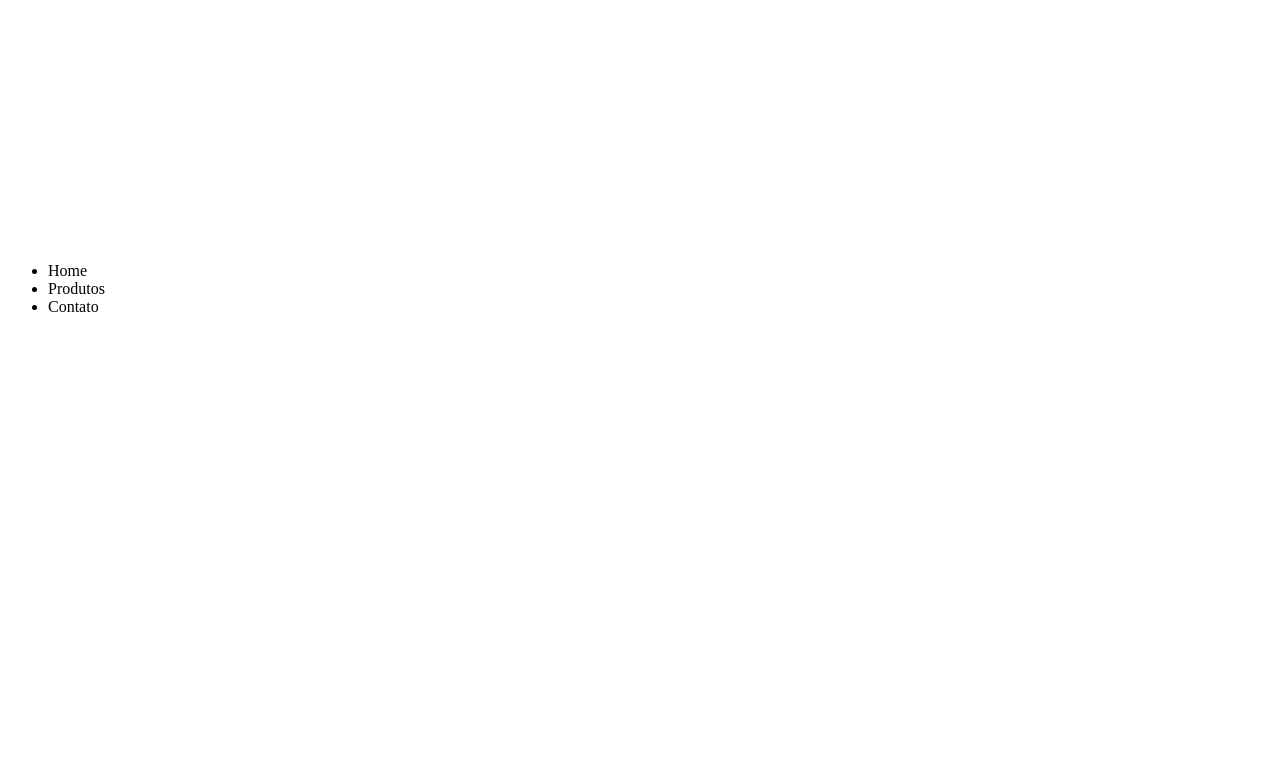
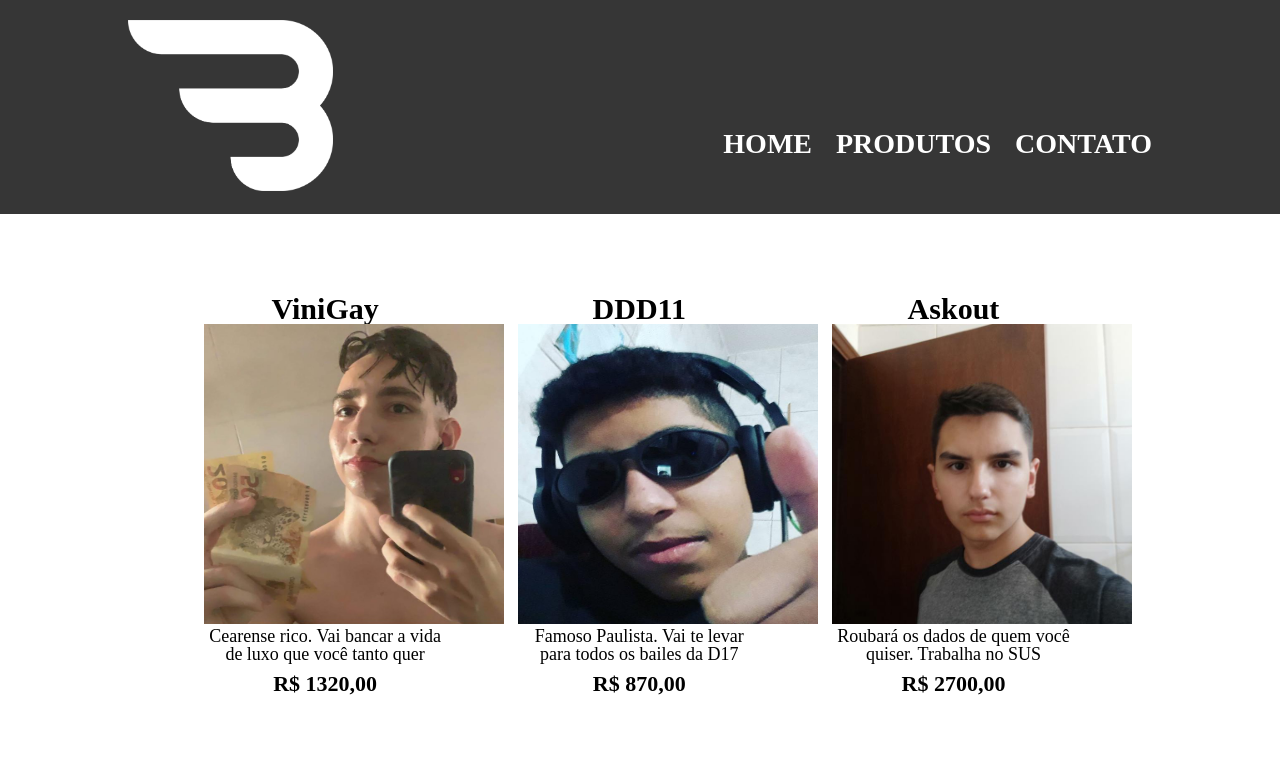
Before and after one commit to Bebeuh/FirstAluraProject, a plain HTML site: page produtos.html in a window 1280 px wide. Drawn offline with Linux system fonts and the light colour scheme.

Commit message:
products

```diff
--- a/produtos.css
+++ b/produtos.css
@@ -1,3 +1,74 @@
 #banner {
     width: 20%;
 }
+header {
+    background: #363636;
+    padding: 20px 0;
+}
+.caixa {
+    position: relative;
+    width: 1024px;
+    margin: 0 auto;
+}
+nav {
+    position: absolute;
+    top: 110px;
+    right: 0;
+}
+
+nav li {
+    display: inline;
+    margin: 0 0 0 20px;
+}
+
+nav a {
+    text-transform: uppercase;
+    color: #FFFFFF;
+    font-weight: bold;
+    font-size: 28px;
+    text-decoration: none;
+}
+.produtos {
+    width: 940px;
+    margin: 0 auto;
+    padding: 50px 0;
+}
+.produtos li {
+    display: inline-block;
+    text-align: center;
+    width: 30%;
+    vertical-align: top;
+    margin: 0 1.5%;
+    padding: 30px 20px;
+    box-sizing: border-box;
+}
+
+.produtos h2 {
+    font-size: 30px;
+    font-weight: bold;
+}
+
+#vinigay {
+    width: 300px;
+    height: 300px;
+}
+
+#ddd11 {
+    width: 300px;
+    height: 300px;
+}
+
+#askout {
+    width: 300px;
+    height: 300px;
+}
+
+.produto-descricao {
+    font-size: 18px;
+}
+
+.produto-preco {
+    font-size: 22px;
+    font-weight: bold;
+    margin-top: 10px;
+}
--- a/produtos.html
+++ b/produtos.html
@@ -3,18 +3,42 @@
   <head>
     <meta charset="UTF-8">
     <title>Produtos - Barbearia Alura</title>
+    <link rel="stylesheet" href="reset.css">
     <link rel="stylesheet" href="produtos.css">
   </head>
 
   <body>
     <header>
+      <div class="caixa">
       <h1><img id="banner" src="B%20Logo%20white.png"></h1>
-      <ul>
-          <li>Home</li>
-          <li>Produtos</li>
-          <li>Contato</li>
-      </ul>
+        <nav>
+          <ul>
+              <li><a href="index.html">Home</a></li>
+              <li><a href="produtos.html">Produtos</a></li>
+              <li> <a href="contato.hml">Contato</a></li>
+          </ul>
+        </nav>
+      </div>
     </header>
 
+    <main>
+      <ul class="produtos">
+        <li><h2>ViniGay</h2>
+          <img id="vinigay" src="ViniGay.jpg">
+          <p class="produto-descricao">Cearense rico. Vai bancar a vida de luxo que você tanto quer</p>
+          <p class="produto-preco">R$ 1320,00</p>
+        </li>
+        <li><h2>DDD11</h2>
+          <img id="ddd11" src="DDD11.jpg">
+          <p class="produto-descricao">Famoso Paulista. Vai te levar para todos os bailes da D17</p>
+          <p class="produto-preco">R$ 870,00</p>
+        </li>
+        <li><h2>Askout</h2>
+          <img id="askout" src="Askout.jpg">
+          <p class="produto-descricao">Roubará os dados de quem você quiser. Trabalha no SUS</p>
+          <p class="produto-preco">R$ 2700,00</p>
+        </li>
+      </ul>
+    </main>
   </body>
 </html>
--- /dev/null
+++ b/reset.css
@@ -0,0 +1,48 @@
+/* http://meyerweb.com/eric/tools/css/reset/
+   v2.0 | 20110126
+   License: none (public domain)
+*/
+
+html, body, div, span, applet, object, iframe,
+h1, h2, h3, h4, h5, h6, p, blockquote, pre,
+a, abbr, acronym, address, big, cite, code,
+del, dfn, em, img, ins, kbd, q, s, samp,
+small, strike, strong, sub, sup, tt, var,
+b, u, i, center,
+dl, dt, dd, ol, ul, li,
+fieldset, form, label, legend,
+table, caption, tbody, tfoot, thead, tr, th, td,
+article, aside, canvas, details, embed,
+figure, figcaption, footer, header, hgroup,
+menu, nav, output, ruby, section, summary,
+time, mark, audio, video {
+	margin: 0;
+	padding: 0;
+	border: 0;
+	font-size: 100%;
+	font: inherit;
+	vertical-align: baseline;
+}
+/* HTML5 display-role reset for older browsers */
+article, aside, details, figcaption, figure,
+footer, header, hgroup, menu, nav, section {
+	display: block;
+}
+body {
+	line-height: 1;
+}
+ol, ul {
+	list-style: none;
+}
+blockquote, q {
+	quotes: none;
+}
+blockquote:before, blockquote:after,
+q:before, q:after {
+	content: '';
+	content: none;
+}
+table {
+	border-collapse: collapse;
+	border-spacing: 0;
+}
```
Also changed, not shown: Askout.jpg (added), DDD11.jpg (added), ViniGay.jpg (added).
